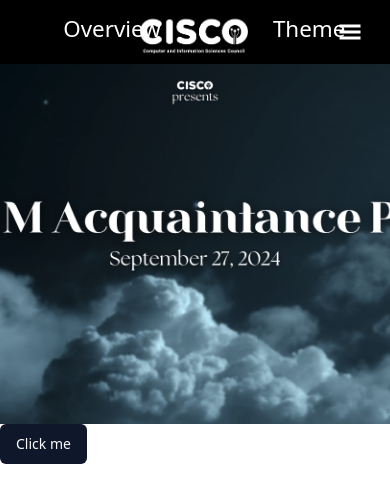
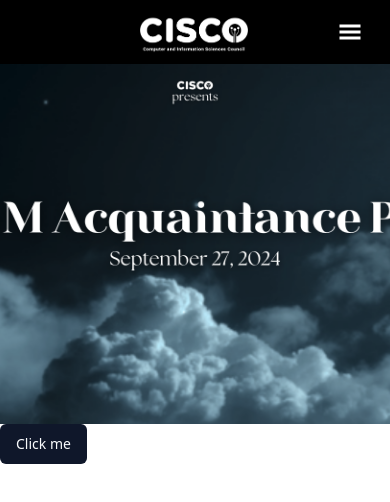
Before and after one commit to baristabarita/dcism-disco, a React (Vite) app: page / in a window 390 px wide. Shown: the top 502 px of the page. Built offline with nearby package versions, Linux system fonts and the light colour scheme.

Commit message:
[FIX] Mobile view for navbar did not toggle

```diff
--- a/src/components/navbar/navbar.tsx
+++ b/src/components/navbar/navbar.tsx
@@ -114,7 +114,7 @@
                 </div>
             )}
 
-<div className="col-span-1 flex items-center text-[1.4em] text-white space-x-10 justify-center">
+<div className={`col-span-1 flex items-center text-[1.4em] text-white space-x-10 justify-center ${isMobile ? 'hidden' : 'block'}`}>
     <nav className="xl:max-2xl:ml-[5%]">
         <ul className="flex xs:max-sm:text-[0.8em] xl:max-2xl:text-[0.8em]">
             {links.map((link, index) => (
```
